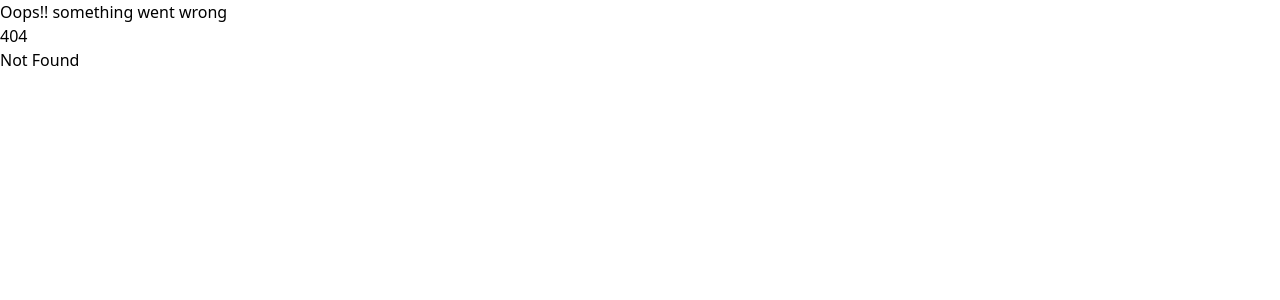
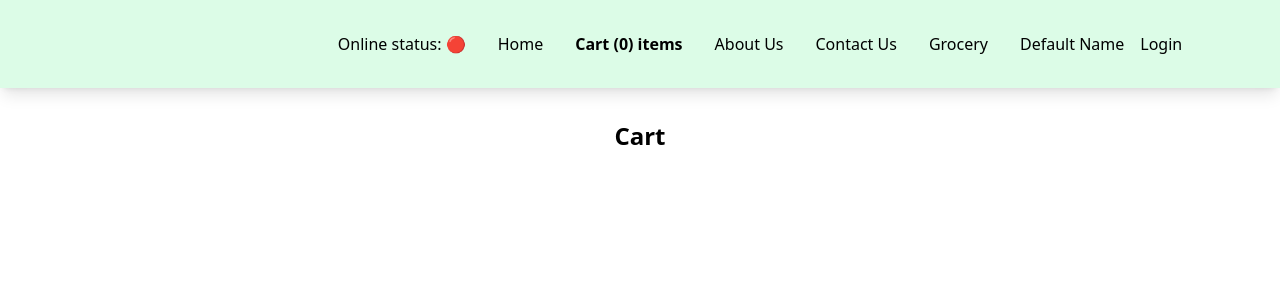
Before and after one commit to AnchalMish9630/React-Projects., a React (Vite) app: page /cart in a window 1280 px wide. Before the commit this address had no page. Shown: the top 300 px of the page. Built offline with nearby package versions, Linux system fonts and the light colour scheme.

Commit message:
EP-4 Added item to cart

```diff
--- /dev/null
+++ b/src/components/Cart.js
@@ -0,0 +1,30 @@
+import { useSelector } from "react-redux";
+import ItemList from "./ItemList";
+
+const Cart = ()=>{
+
+    const cartInfo = useSelector((store)=>(store.cart.itemCart));
+    console.log("My cart ", cartInfo);
+
+    return(
+        <div className="text-center m-4 p-4">
+            <div className="text-2xl font-bold">
+                Cart
+                </div>
+                <div>
+                <ItemList itemData={cartInfo} />
+                </div>
+
+                    {/* {cartInfo.map((item, key)=>{
+                         <h1>
+                         {item.card.info.name}
+                        </h1>
+                    }
+                    )} */}
+
+
+        </div>
+    )
+};
+
+export default Cart;
--- a/src/components/Header.js
+++ b/src/components/Header.js
@@ -9,7 +9,7 @@ const Header= ()=>{
     const {loggedInUser} = useContext(UserContext);
     // console.log("hello", LoggedInUserName);
     const cartData = useSelector((store)=> store.cart.itemCart)
-    console.log("hello cart", cartData)
+    // console.log("hello cart", cartData)
 
     return(
         <div>
@@ -24,7 +24,7 @@ const Header= ()=>{
                     <Link to="/">Home</Link>
                 </li>
                 <li className="px-4 font-bold">
-                   <Link>Cart ({cartData.length}) items</Link>
+                   <Link to="/cart">Cart ({cartData.length}) items</Link>
                 </li>
                 <li className="px-4">
                     <Link to="/about">About Us</Link>
```
Also changed, not shown: App.js (+7 -1 lines).
